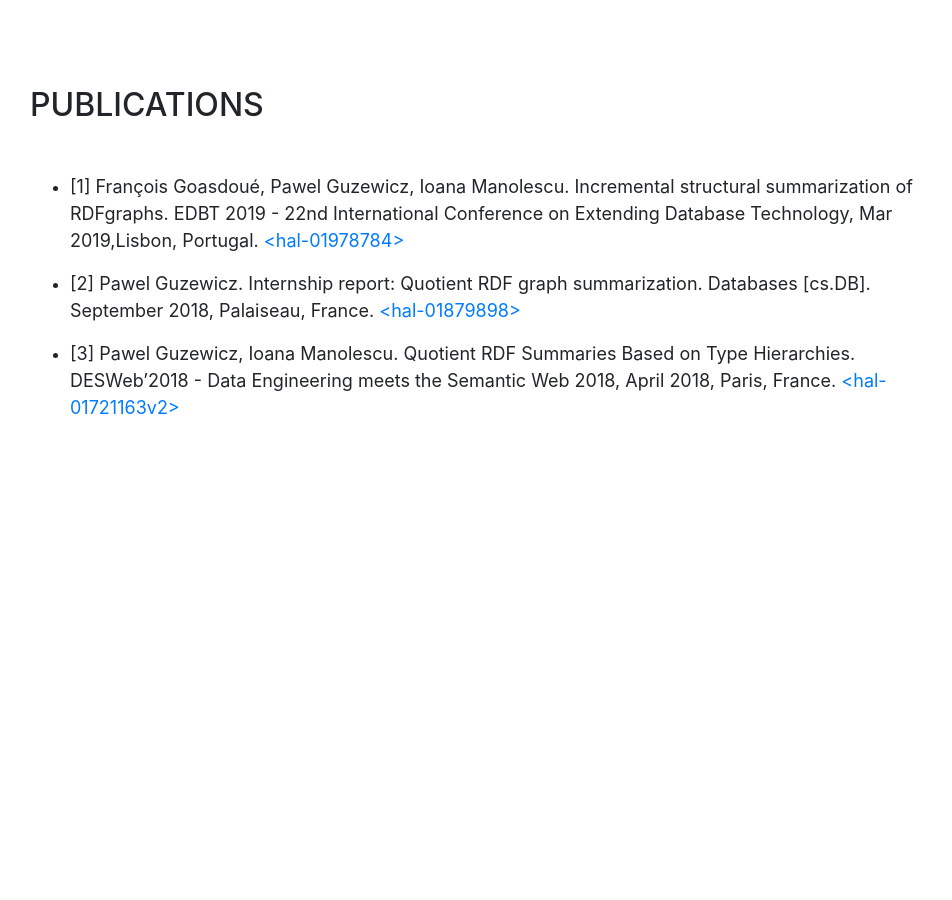
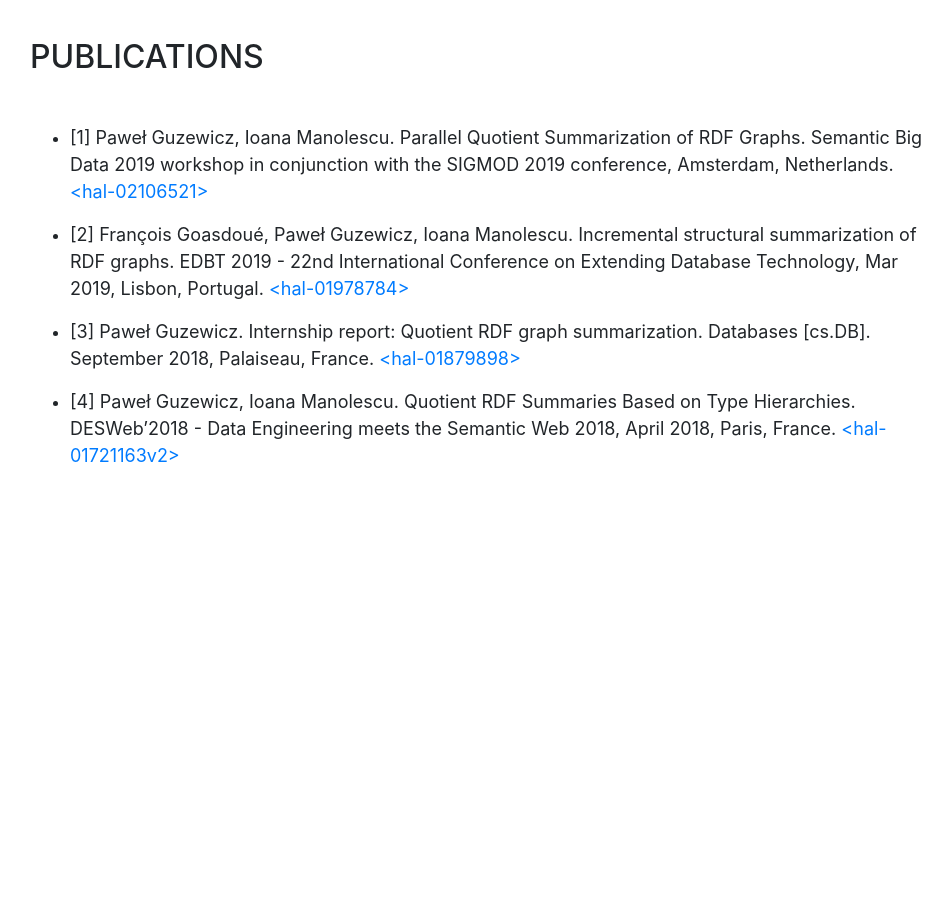
Before and after one commit to pawello3/personal_website, a website with bundled scripts: page index.html in a window 1280 px wide. Shown: the part 4260-5160 px from the top of the page, without its empty margins (290-1242 px from the left). Built offline with nearby package versions, Linux system fonts and the light colour scheme; a web font is replaced by a local one.

Commit message:
Adding new paper

```diff
--- a/index.html
+++ b/index.html
@@ -253,9 +253,10 @@
         <div class="my-auto">
           <h2 class="mb-5">Publications</h2>
           <ul class="mb-1">
-            <li class="mb-3"><font size="+1">[1] François Goasdoué, Pawel Guzewicz, Ioana Manolescu. Incremental structural summarization of RDFgraphs. EDBT 2019 - 22nd International Conference on Extending Database Technology, Mar 2019,Lisbon, Portugal. <a href="https://hal.inria.fr/hal-01978784">&lt;hal-01978784&gt;</a></font></li>
-            <li class="mb-3"><font size="+1">[2] Pawel Guzewicz. Internship report: Quotient RDF graph summarization. Databases [cs.DB]. September 2018, Palaiseau, France. <a href="https://hal.inria.fr/hal-01879898">&lt;hal-01879898&gt;</a></font></li>
-            <li><font size="+1">[3] Pawel Guzewicz, Ioana Manolescu. Quotient RDF Summaries Based on Type Hierarchies. DESWeb’2018 - Data Engineering meets the Semantic Web 2018, April 2018, Paris, France. <a href="https://hal.inria.fr/hal-01721163v2">&lt;hal-01721163v2&gt;</a></font></li>
+            <li class="mb-3"><font size="+1">[1] Paweł Guzewicz, Ioana Manolescu. Parallel Quotient Summarization of RDF Graphs. Semantic Big Data 2019 workshop in conjunction with the SIGMOD 2019 conference, Amsterdam, Netherlands. <a href="https://hal.inria.fr/hal-02106521">&lt;hal-02106521&gt;</a></font></li>
+            <li class="mb-3"><font size="+1">[2] François Goasdoué, Paweł Guzewicz, Ioana Manolescu. Incremental structural summarization of RDF graphs. EDBT 2019 - 22nd International Conference on Extending Database Technology, Mar 2019, Lisbon, Portugal. <a href="https://hal.inria.fr/hal-01978784">&lt;hal-01978784&gt;</a></font></li>
+            <li class="mb-3"><font size="+1">[3] Paweł Guzewicz. Internship report: Quotient RDF graph summarization. Databases [cs.DB]. September 2018, Palaiseau, France. <a href="https://hal.inria.fr/hal-01879898">&lt;hal-01879898&gt;</a></font></li>
+            <li><font size="+1">[4] Paweł Guzewicz, Ioana Manolescu. Quotient RDF Summaries Based on Type Hierarchies. DESWeb’2018 - Data Engineering meets the Semantic Web 2018, April 2018, Paris, France. <a href="https://hal.inria.fr/hal-01721163v2">&lt;hal-01721163v2&gt;</a></font></li>
           </ul>
         </div>
       </section>
```
